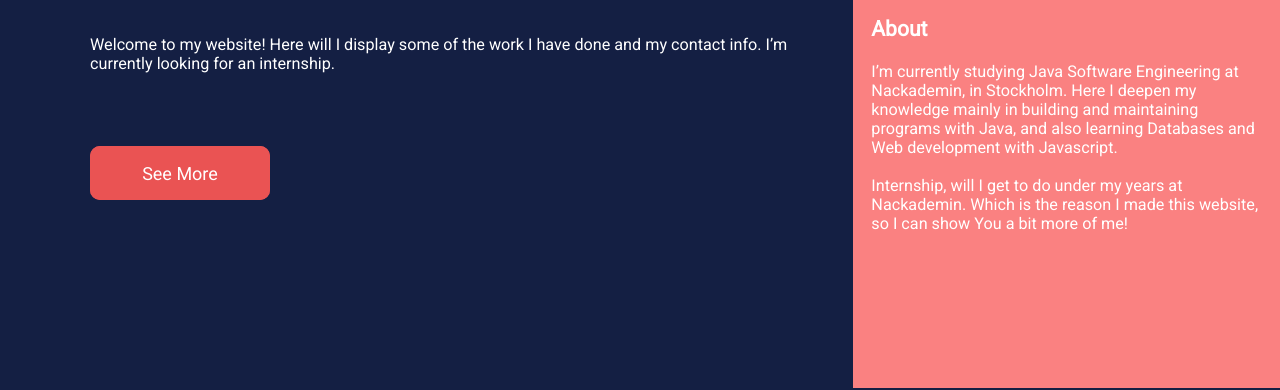
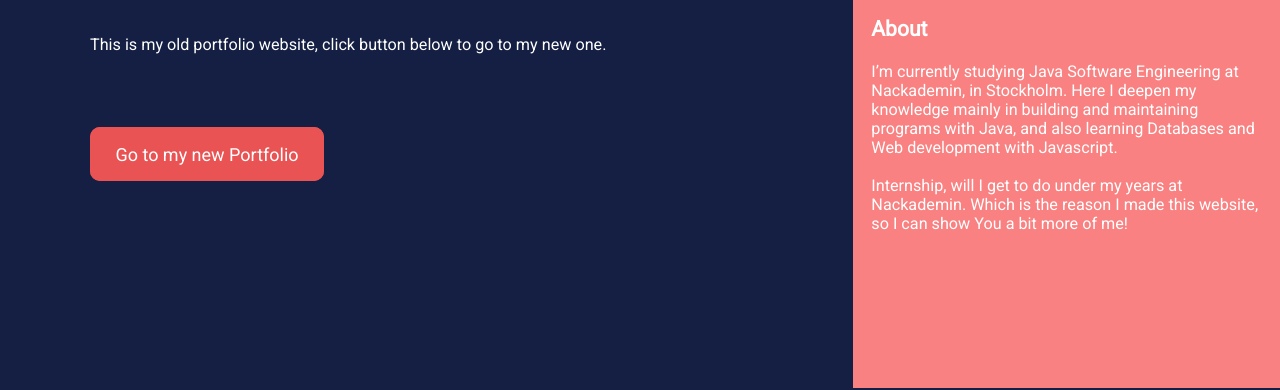
Before and after one commit to JontesGitHub/JontesGitHub.github.io, a plain HTML site: page index.html in a window 1280 px wide. Shown: the part 412-802 px from the top of the page. Drawn offline with nearby package versions, Linux system fonts and the light colour scheme.

Commit message:
redirect to my new website

```diff
--- a/index.html
+++ b/index.html
@@ -24,11 +24,10 @@
         <main>
             <h2>Johannes Svensson</h2>
             <h1>Software Engineer</h1>
-            <p>Welcome to my website! Here will I display some of the work I have done and my contact info. I’m
-                currently looking for an internship.</p>
-            <a href="#work-page" id="btn">
+            <p>This is my old portfolio website, click button below to go to my new one.</p>
+            <a href="https://jontesgithub.github.io/portfolio/" id="btn" target="_blank" rel="noreferrer">
                 <div id="btn">
-                    <span>See More</span>
+                    <span>Go to my new Portfolio</span>
                 </div>
             </a>
         </main>
--- a/style.css
+++ b/style.css
@@ -31,7 +31,7 @@ h1, h2 {
     font-family: var(--header-font);
 }
 #btn {
-    width: 10em;
+    width: 13em;
     height: 3em;
     background-color: var(--sec-dark);
     color: #ffffff;
```
